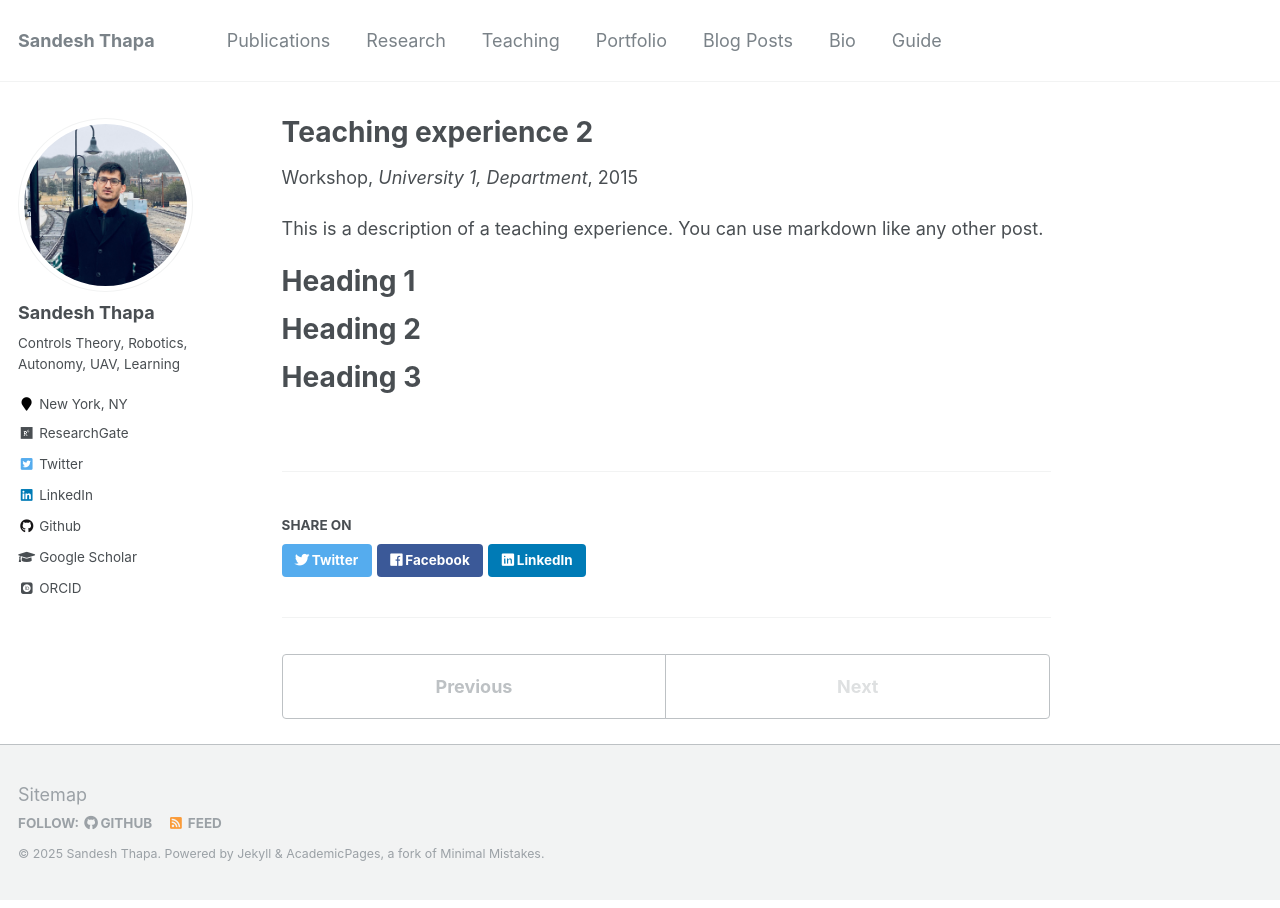
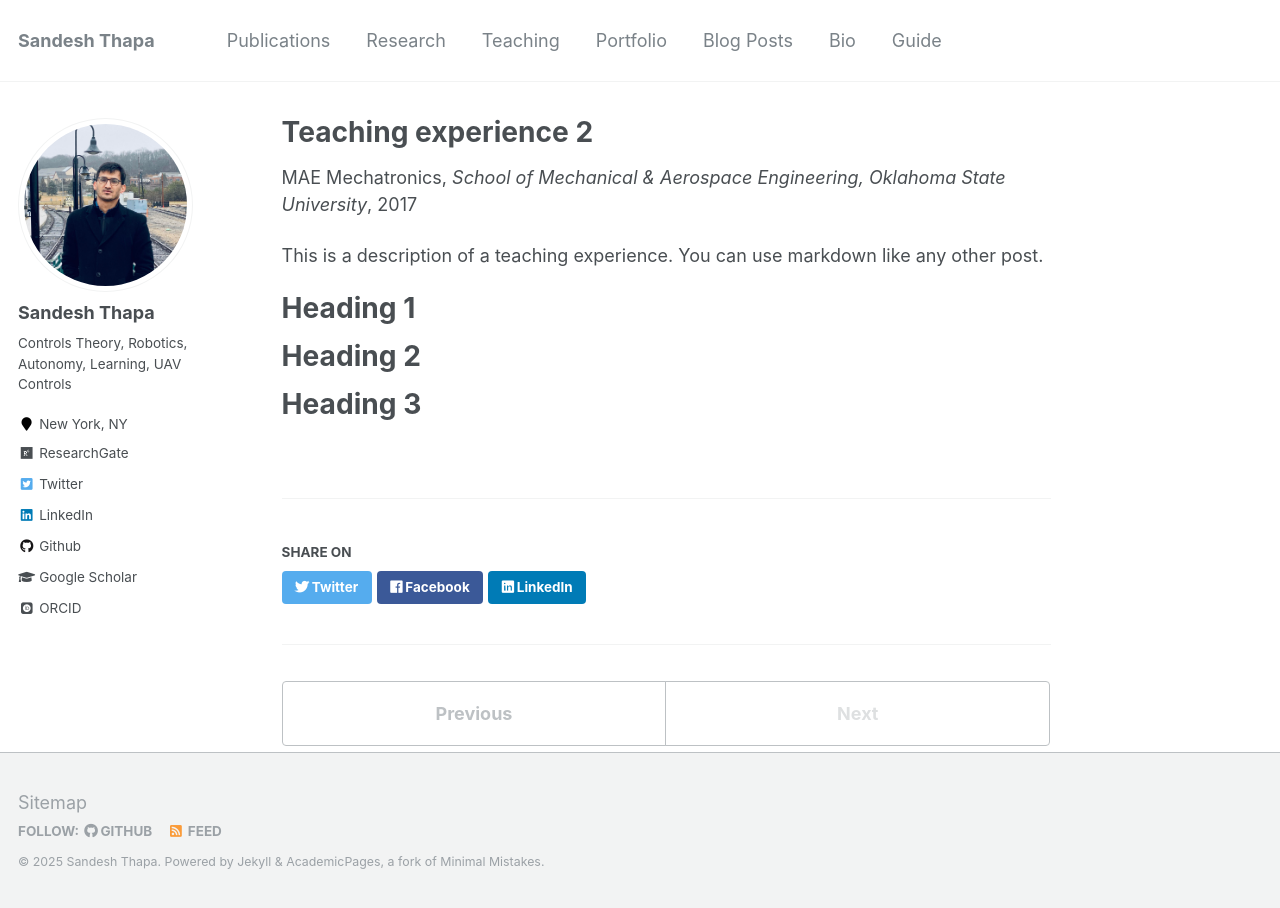
Before and after one commit to sandeshthapa/sandeshthapa.github.io, a Jekyll site: the page built from _teaching/2015-spring-teaching-2.md, in a window 1280 px wide. Built offline with Jekyll 4.4.1, drawn with Linux system fonts in a browser that asks for light colours; some web fonts are replaced.

Commit message:
Udated research page

```diff
--- a/_config.yml
+++ b/_config.yml
@@ -82,7 +82,7 @@ analytics:
 author:
   name             : "Sandesh Thapa"
   avatar           : "montauk_cropped.jpg"
-  bio              : "Controls Theory, Robotics, Autonomy,  UAV, Learning"
+  bio              : "Controls Theory, Robotics, Autonomy,  Learning, UAV Controls"
   location         : "New York, NY"
  # employer         :  Ford Motor Company
   pubmed           : # "https://www.ncbi.nlm.nih.gov/pubmed/?term=john+snow"
--- a/_pages/talks.html
+++ b/_pages/talks.html
@@ -11,7 +11,7 @@ author_profile: true
 
 {% endif %}
 
-{% for post in site.talks reversed %}
+{% for post in site.Research reversed %}
   {% include archive-single-talk.html %}
 {% endfor %}
 
--- a/_teaching/2015-spring-teaching-2.md
+++ b/_teaching/2015-spring-teaching-2.md
@@ -1,11 +1,11 @@
 ---
 title: "Teaching experience 2"
-// collection: teaching
-type: "Workshop"
-permalink: /teaching/2015-spring-teaching-1
-venue: "University 1, Department"
-date: 2015-01-01
-location: "City, Country"
+collection: teaching
+type: "MAE Mechatronics"
+permalink: /teaching/2017-Fall-teaching-1
+venue: "School of Mechanical & Aerospace Engineering, Oklahoma State University"
+date: 2017-08-01
+location: "Stillwater , Oklahoma"
 ---
 
 This is a description of a teaching experience. You can use markdown like any other post.
```
Also changed, not shown: other parts of _pages/talks.html (+1 -1 lines), _teaching/2014-spring-teaching-1.md (+3 -3 lines).
